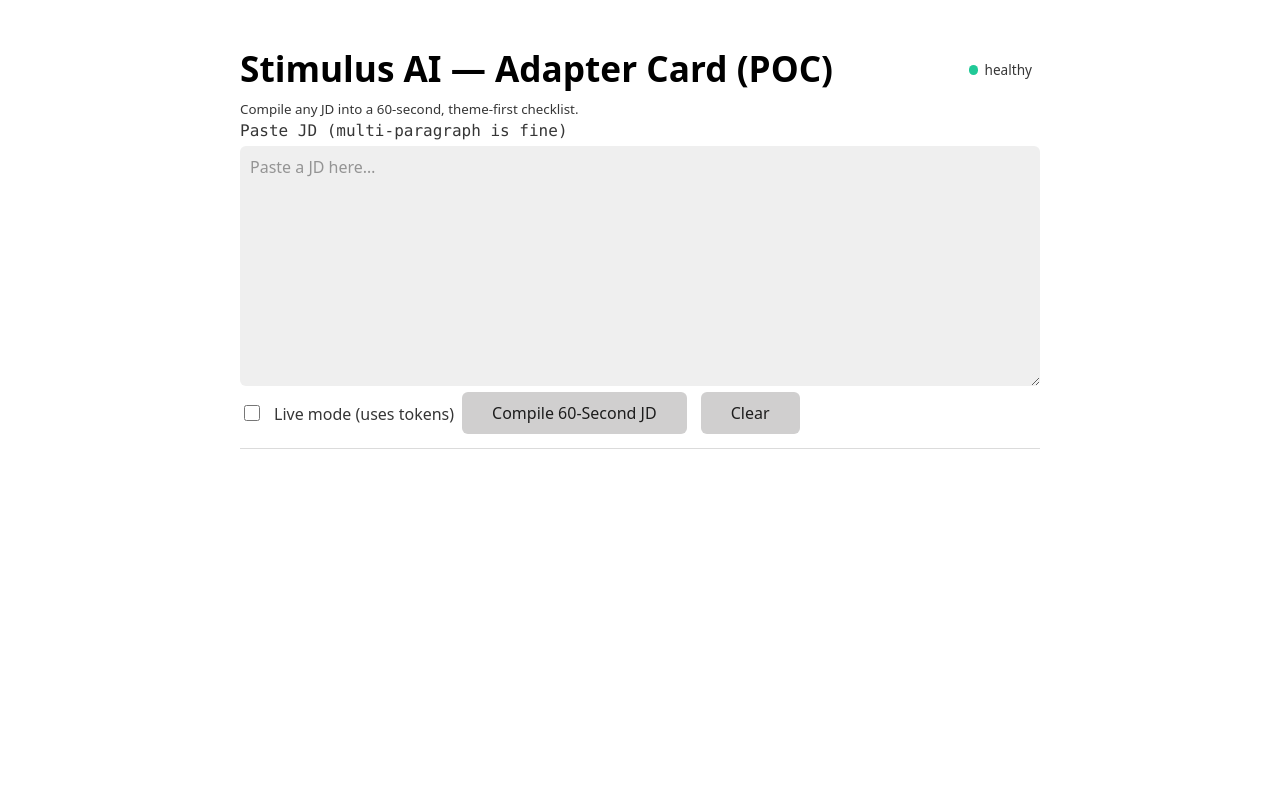
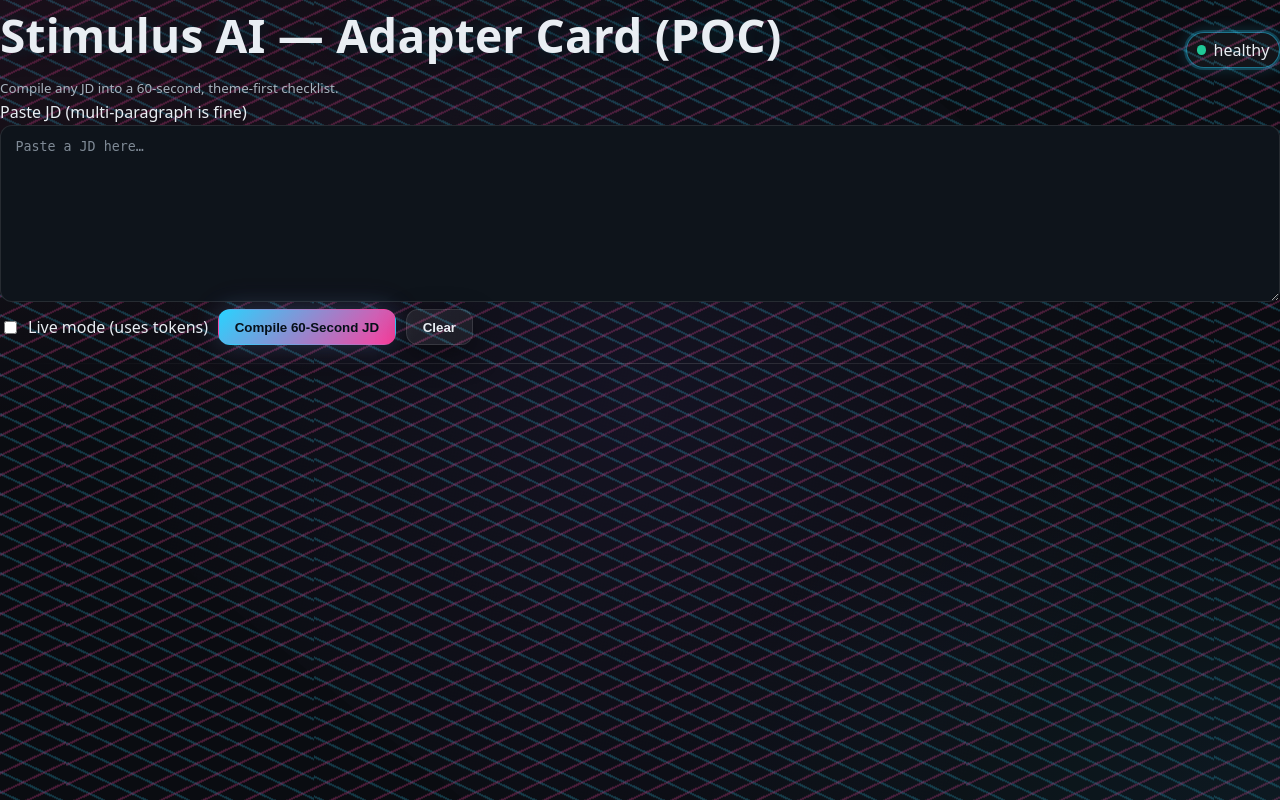
Before and after one commit to Huberdoggy/stimulus-ai, a FastAPI app: page /ui/adapter in a window 1280 px wide. Run offline with FastAPI, Linux system fonts and the light colour scheme; data that the repository does not hold is empty.

Commit message:
overhaul to UI styling using external static file. Introduced model override and enhanced system prompt for evaluatory accuracy

```diff
--- /dev/null
+++ b/app/static/styles.css
@@ -0,0 +1,270 @@
+/* ==========================================================================
+   Stimulus AI – Neon Flow Theme
+   File: /app/static/styles.css
+   Purpose: Sleek, high-energy UI with animated neon lines on black.
+   ========================================================================== */
+
+/* ---------- Design tokens ---------- */
+:root{
+  --bg:            #0a0c11;      /* deep black-blue */
+  --text:          #e9eef3;      /* high-contrast text */
+  --muted:         #a9b4bf;      /* secondary text */
+  --edge:          #121827;      /* panels/borders */
+
+  --pink:          #ff3e9e;      /* neon accents */
+  --blue:          #29d3ff;
+  --violet:        #8b5cf6;
+  --green:         #20c997;
+
+  --card-bg:       rgba(10,12,17,.70);
+  --card-border:   rgba(255,255,255,.10);
+  --glass:         rgba(255,255,255,.04);
+
+  --ring:          rgba(41,211,255,.22);
+  --ring-strong:   rgba(41,211,255,.50);
+
+  --radius:        14px;
+  --shadow-soft:   0 10px 30px rgba(0,0,0,.45);
+  --shadow-neon:   0 0 24px rgba(41,211,255,.18), 0 0 36px rgba(255,62,158,.10);
+}
+
+/* ---------- Base ---------- */
+* { box-sizing: border-box; }
+html, body { height: 100%; }
+body{
+  margin: 0;
+  background: var(--bg);
+  color: var(--text);
+  font: 16px/1.55 system-ui, -apple-system, "Segoe UI", Roboto, "Helvetica Neue",
+        Arial, "Noto Sans", "Liberation Sans", "Apple Color Emoji",
+        "Segoe UI Emoji", "Segoe UI Symbol", "Noto Color Emoji";
+  text-rendering: optimizeLegibility;
+  -webkit-font-smoothing: antialiased;
+}
+
+/* ---------- Animated neon flow background (pure CSS) ---------- */
+/* Two layered pseudo-elements create moving neon “line fields” */
+body::before,
+body::after{
+  content:"";
+  position: fixed;
+  inset: 0;
+  z-index: -2;
+  pointer-events: none;
+}
+
+body::before{
+  /* colored wave field */
+  background:
+    radial-gradient(1200px 700px at 10% 0%, rgba(255,62,158,.10), transparent 60%),
+    radial-gradient(1000px 600px at 90% 100%, rgba(41,211,255,.10), transparent 60%),
+    /* line set A */
+    repeating-linear-gradient(
+      -25deg,
+      rgba(255,62,158,.40) 0 2px,
+      rgba(255,62,158,0)   2px 18px
+    ),
+    /* line set B */
+    repeating-linear-gradient(
+      25deg,
+      rgba(41,211,255,.35) 0 2px,
+      rgba(41,211,255,0)   2px 18px
+    );
+  mix-blend-mode: screen;
+  filter: blur(.25px);
+  opacity: .65;
+  animation: flowDrift 38s linear infinite;
+  background-size:
+    140% 140%,
+    140% 140%,
+    900px 900px,
+    900px 900px;
+  background-position:
+    0% 0%,
+    100% 100%,
+    0% 0%,
+    100% 100%;
+}
+
+body::after{
+  /* subtle rotating glow sheet */
+  background:
+    radial-gradient(800px 800px at 50% 50%, rgba(139,92,246,.12), transparent 60%);
+  mix-blend-mode: screen;
+  opacity: .6;
+  animation: flowRotate 60s linear infinite;
+}
+
+/* motion keyframes */
+@keyframes flowDrift{
+  0%   { background-position: 0% 0%, 100% 100%, 0% 0%, 100% 100%; }
+  50%  { background-position: 100% 0%, 0% 100%, 50% 50%, 50% 50%; }
+  100% { background-position: 0% 0%, 100% 100%, 100% 0%, 0% 100%; }
+}
+
+@keyframes flowRotate{
+  from { transform: rotate(0deg) scale(1.05); }
+  to   { transform: rotate(360deg) scale(1.05); }
+}
+
+/* Respect reduced motion */
+@media (prefers-reduced-motion: reduce){
+  body::before, body::after { animation: none; }
+}
+
+/* ---------- Layout helpers ---------- */
+main, .container{
+  max-width: 1200px;
+  margin: 0 auto;
+  padding: 24px;
+}
+
+/* ---------- Header / Title ---------- */
+header h1{
+  font-size: clamp(28px, 3.6vw, 46px);
+  letter-spacing: .2px;
+  margin: 0 0 .25rem 0;
+  text-shadow: 0 2px 20px rgba(0,0,0,.6), 0 0 18px rgba(41,211,255,.18);
+}
+header small{
+  color: var(--muted);
+}
+
+/* ---------- Health badge (neutral → green only) ---------- */
+.badge{
+  display:inline-flex; align-items:center; gap:.45rem;
+  padding:.28rem .6rem;
+  background: var(--glass);
+  border: 1px solid var(--card-border);
+  border-radius: 999px;
+  color: var(--text);
+  box-shadow: var(--shadow-soft);
+}
+.badge .dot{
+  width:.6rem; height:.6rem; border-radius:50%;
+  background: #bdbdbd; /* neutral */
+}
+.badge.ok{
+  border-color: var(--ring-strong);
+  box-shadow: 0 0 0 2px var(--ring), 0 0 16px var(--ring);
+}
+.badge.ok .dot{ background: var(--green); }
+
+/* ---------- Controls & inputs ---------- */
+.controls{ display:flex; gap:.6rem; align-items:center; flex-wrap:wrap; }
+
+button, .btn{
+  --bg1: var(--blue);
+  --bg2: var(--pink);
+  appearance: none;
+  padding: .6rem 1rem;
+  border-radius: 12px;
+  border: 1px solid transparent;
+  color: #061019;
+  background: linear-gradient(135deg, var(--bg1), var(--bg2));
+  box-shadow: var(--shadow-neon);
+  font-weight: 600;
+  cursor: pointer;
+  transition: transform .08s ease, box-shadow .2s ease, filter .2s ease;
+}
+button:hover{ filter: brightness(1.06) saturate(1.06); box-shadow: 0 0 0 3px var(--ring), var(--shadow-neon); }
+button:active{ transform: translateY(1px) scale(.99); }
+
+#clearBtn{
+  --bg1: rgba(255,255,255,.08);
+  --bg2: rgba(255,255,255,.05);
+  color: var(--text);
+  border: 1px solid var(--card-border);
+  box-shadow: var(--shadow-soft);
+}
+
+textarea, input[type="text"]{
+  width:100%;
+  color: var(--text);
+  background: #0e141b;
+  border: 1px solid var(--card-border);
+  border-radius: 12px;
+  padding: .8rem .9rem;
+  outline: none;
+  box-shadow: inset 0 0 0 1px transparent, 0 0 0 0 transparent;
+  transition: box-shadow .2s ease, border-color .2s ease;
+  caret-color: var(--blue);
+}
+textarea::placeholder{ color: #7f8a96; }
+textarea:focus{
+  border-color: var(--ring-strong);
+  box-shadow: 0 0 0 3px var(--ring);
+}
+
+/* ---------- Adapter Card layout ---------- */
+.grid{ display:grid; grid-template-columns: 1fr; gap: 1.1rem; }
+@media (min-width: 900px){ .grid{ grid-template-columns: 1fr 1fr; } }
+
+.theme{
+  position: relative;
+  background: var(--card-bg);
+  border-radius: var(--radius);
+  padding: .95rem 1.15rem;
+  box-shadow: var(--shadow-soft);
+  overflow: clip;
+  /* subtle inner gloss */
+  background-image:
+    radial-gradient(120% 140% at 0% 0%, rgba(41,211,255,.07), transparent 42%),
+    radial-gradient(120% 120% at 100% 100%, rgba(255,62,158,.06), transparent 48%);
+}
+
+/* Gradient “neon” border without heavy DOM */
+.theme::before{
+  content:"";
+  position:absolute; inset:0; border-radius:inherit; padding:1px;
+  background: linear-gradient(135deg, rgba(41,211,255,.75), rgba(255,62,158,.75));
+  -webkit-mask: linear-gradient(#000 0 0) content-box, linear-gradient(#000 0 0);
+  -webkit-mask-composite: xor; mask-composite: exclude;
+  opacity: .85; pointer-events:none;
+}
+
+/* gentle float to add kinesthetic feel */
+.theme{ animation: floaty 9s ease-in-out infinite; }
+@keyframes floaty{
+  0%,100% { transform: translateY(0px); }
+  50%     { transform: translateY(-4px); }
+}
+
+.theme h3{
+  margin: .1rem 0 .35rem 0;
+  font-size: 1.05rem;
+  letter-spacing: .2px;
+  text-shadow: 0 1px 14px rgba(41,211,255,.15);
+}
+.theme strong{ display:block; margin:.35rem 0 .15rem; color: var(--text); }
+.theme ul{ margin:.2rem 0 .6rem 1.15rem; color: var(--muted); }
+.theme li{ margin:.18rem 0; }
+
+/* ---------- Result headline ---------- */
+#result h2{
+  font-size: clamp(22px, 2.6vw, 30px);
+  margin: .25rem 0 .1rem 0;
+  text-shadow: 0 2px 18px rgba(0,0,0,.5), 0 0 18px rgba(41,211,255,.14);
+}
+#company{ color: var(--muted); }
+#company:empty { display: none; }
+
+/* ---------- Links ---------- */
+a{ color: var(--blue); text-decoration: none; }
+a:hover{ color: var(--pink); text-decoration: underline; }
+
+/* ---------- Utilities ---------- */
+hr{
+  border: 0; height: 1px;
+  background: linear-gradient(90deg, transparent, rgba(255,255,255,.14), transparent);
+  margin: 18px 0 14px;
+}
+
+small, .subtle { color: var(--muted); }
+
+/* ---------- Focus visibility ---------- */
+:focus-visible{
+  outline: 2px solid var(--ring-strong);
+  outline-offset: 2px;
+  border-radius: 10px;
+}
--- a/app/templates/adapter_card.html
+++ b/app/templates/adapter_card.html
@@ -4,21 +4,8 @@
 <meta charset="utf-8">
 <title>Adapter Card — 60-Second JD</title>
 <meta name="viewport" content="width=device-width,initial-scale=1">
-
-<!-- Lightweight baseline CSS -->
-<link rel="stylesheet" href="https://cdn.jsdelivr.net/npm/water.css@2/out/water.css">
-
-<style>
-/* Health badge with no red/down state */
-.badge { display:inline-flex; align-items:center; gap:.4rem; padding:.2rem .5rem; border-radius:999px; font-size:.85rem; }
-.badge .dot { width:.6rem; height:.6rem; border-radius:50%; background:#bdbdbd; display:inline-block; } /* neutral grey */
-.badge.ok .dot { background:#20c997; } /* green */
-.code { font-family: ui-monospace, SFMono-Regular, Menlo, Monaco, Consolas, "Liberation Mono", "Courier New", monospace; }
-.grid { display:grid; grid-template-columns: 1fr; gap:1rem; }
-.theme { border:1px solid #e5e7eb; border-radius:.5rem; padding:.75rem 1rem; }
-@media (min-width: 900px) { .grid { grid-template-columns: 1fr 1fr; } }
-.controls { display:flex; gap:.5rem; align-items:center; flex-wrap:wrap; }
-</style>
+<!-- Fully customized external sheet - Lincoln Collective inspired -->
+<link rel="stylesheet" href="/static/styles.css">
 </head>
 <body>
 <header style="display:flex;justify-content:space-between;align-items:center;gap:1rem;">
@@ -91,9 +78,12 @@ el('compileBtn').addEventListener('click', async () => {
   }
   const data = await r.json();
   const s = data.schema || {};
+  const companyRaw = (s.company ?? '').toString().trim();
+  const hideCompany = !companyRaw || /^(n\/?a|none|null|not specified|unspecified)$/i.test(companyRaw);
 
   el('role').textContent = s.role_title || '—';
-  el('company').textContent = s.company || '';
+  el('company').textContent = hideCompany ? '' : companyRaw;
+  el('company').style.display = hideCompany ? 'none' : 'block';
   const c = el('themes'); c.innerHTML = '';
   (s.themes || []).forEach(t => {
     const div = document.createElement('div');
```
Also changed, not shown: app/services/llm.py (+127 -48 lines).
